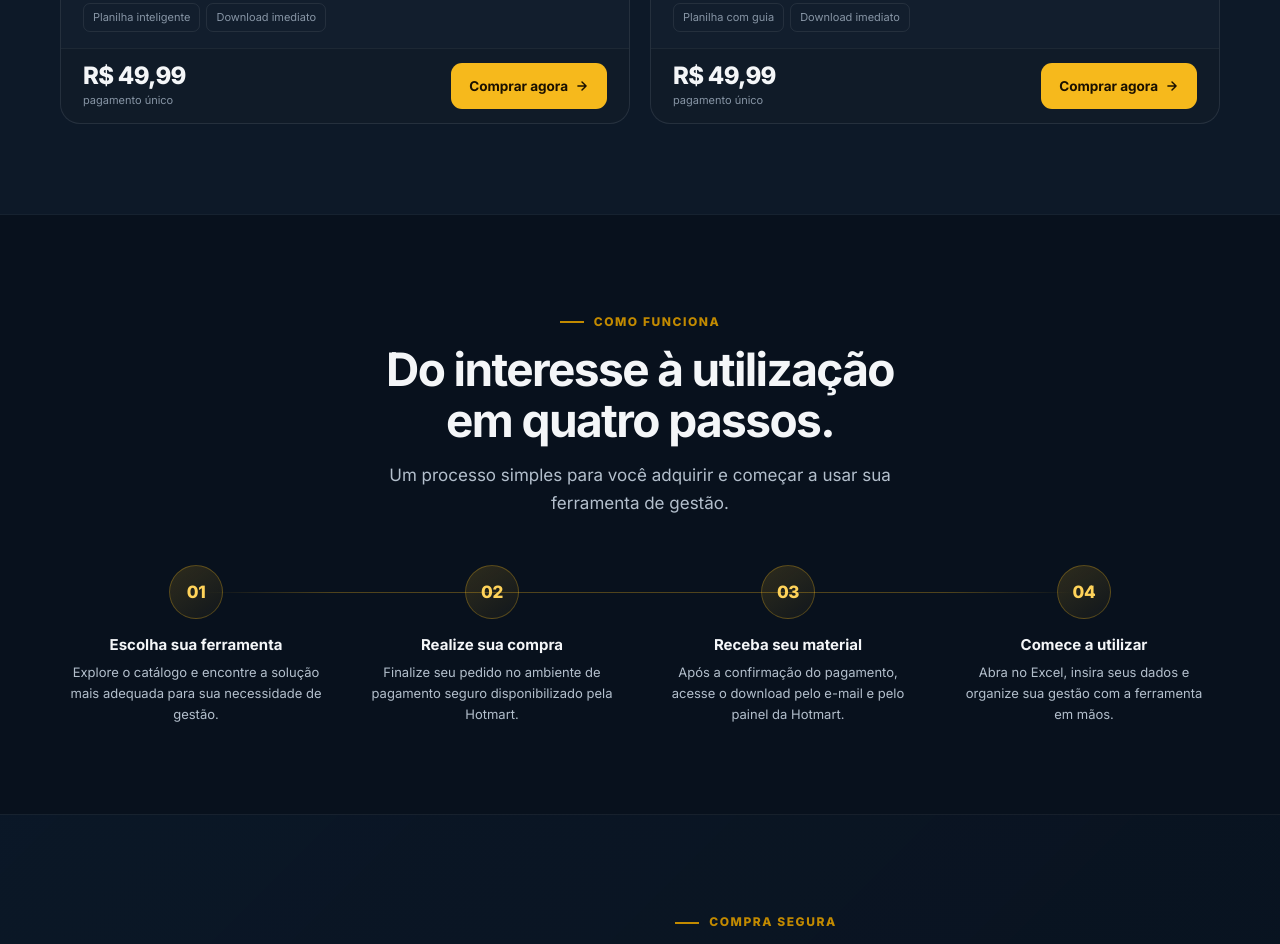
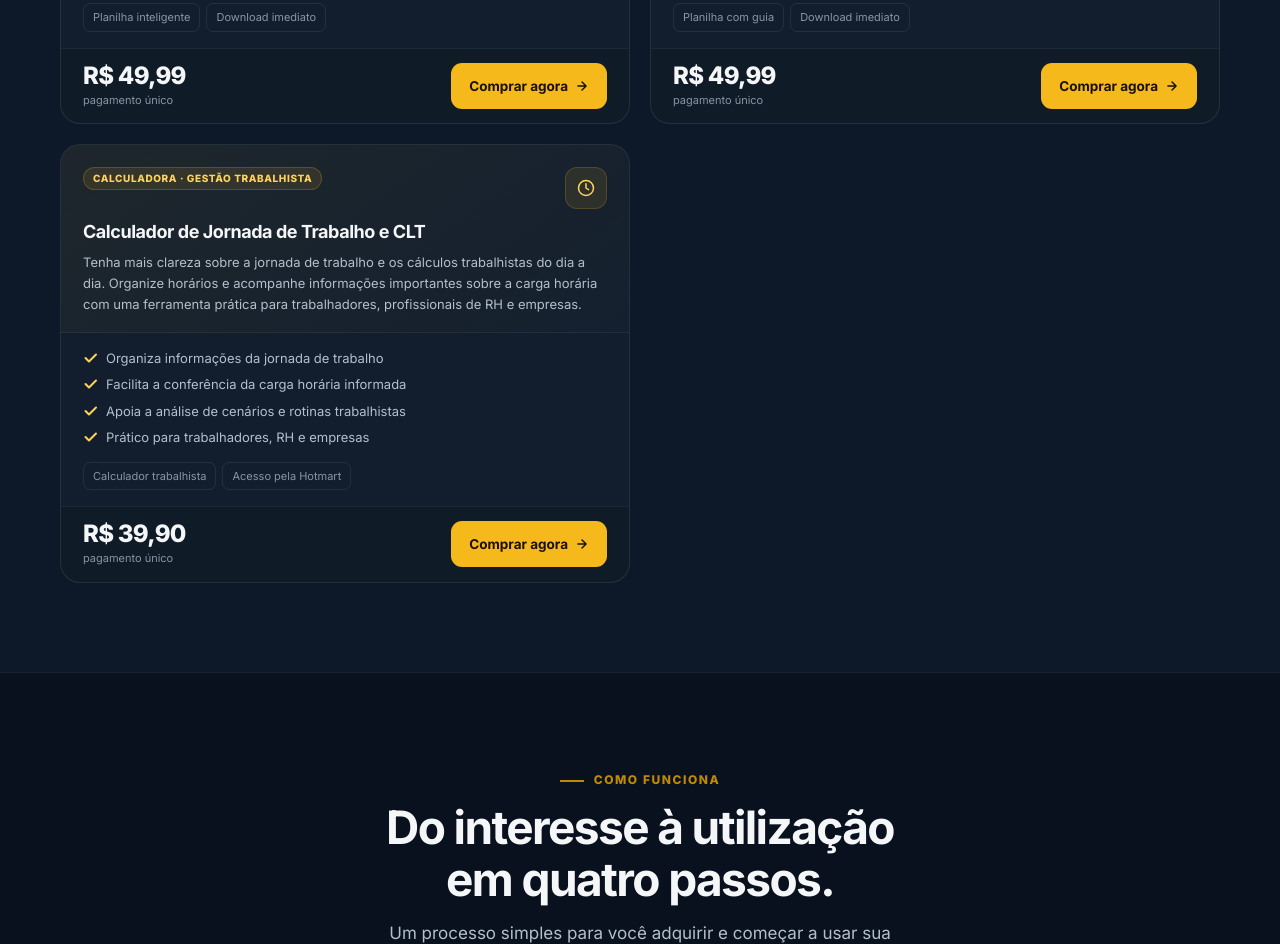
Before and after one commit to Lucas-Goldbeck/pagina_saiba_mais, a plain HTML site: page sistemas.html in a window 1280 px wide. Shown: the part 1986-2930 px from the top of the page. Drawn offline with Linux system fonts and the light colour scheme.

Commit message:
Update sistemas.html

```diff
--- a/sistemas.html
+++ b/sistemas.html
@@ -924,6 +924,42 @@
             </div>
           </article>
 
+          <!-- Produto 5 -->
+          <article class="shop-card">
+            <div class="shop-card-top">
+              <div class="shop-card-header">
+                <span class="shop-card-badge">Calculadora &middot; Gest&atilde;o Trabalhista</span>
+                <div class="shop-card-icon" aria-hidden="true">
+                  <svg viewBox="0 0 24 24"><circle cx="12" cy="12" r="9"/><path d="M12 7v5l3 2"/></svg>
+                </div>
+              </div>
+              <h3>Calculador de Jornada de Trabalho e CLT</h3>
+              <p class="desc">Tenha mais clareza sobre a jornada de trabalho e os c&aacute;lculos trabalhistas do dia a dia. Organize hor&aacute;rios e acompanhe informa&ccedil;&otilde;es importantes sobre a carga hor&aacute;ria com uma ferramenta pr&aacute;tica para trabalhadores, profissionais de RH e empresas.</p>
+            </div>
+            <div class="shop-card-body">
+              <ul class="shop-card-benefits">
+                <li>Organiza informa&ccedil;&otilde;es da jornada de trabalho</li>
+                <li>Facilita a confer&ecirc;ncia da carga hor&aacute;ria informada</li>
+                <li>Apoia a an&aacute;lise de cen&aacute;rios e rotinas trabalhistas</li>
+                <li>Pr&aacute;tico para trabalhadores, RH e empresas</li>
+              </ul>
+              <div class="shop-card-meta">
+                <span class="shop-meta-tag">Calculador trabalhista</span>
+                <span class="shop-meta-tag">Acesso pela Hotmart</span>
+              </div>
+            </div>
+            <div class="shop-card-footer">
+              <div class="shop-price">
+                <strong>R$ 39,90</strong>
+                <small>pagamento &uacute;nico</small>
+              </div>
+              <button class="shop-btn" onclick="buyCalculadorJornadaCLT()" aria-label="Comprar Calculador de Jornada de Trabalho e CLT por R$ 39,90">
+                Comprar agora
+                <svg viewBox="0 0 24 24" width="14" height="14" fill="none" stroke="currentColor" stroke-width="2.5" stroke-linecap="round" stroke-linejoin="round"><path d="M5 12h14M12 5l7 7-7 7"/></svg>
+              </button>
+            </div>
+          </article>
+
         </div>
       </div>
     </section>
@@ -1191,6 +1227,10 @@
       if(window.GCONTTrack) window.GCONTTrack('checkout_start',{product:'Controle de Ferias e 13 Salario'});
       window.location.href = 'https://pay.hotmart.com/X107403028M';
     };
+    window.buyCalculadorJornadaCLT = function(){
+      if(window.GCONTTrack) window.GCONTTrack('checkout_start',{product:'Calculador de Jornada de Trabalho e CLT'});
+      window.location.href = 'https://pay.hotmart.com/U108665320S';
+    };
 
   </script>
 </body>
```
